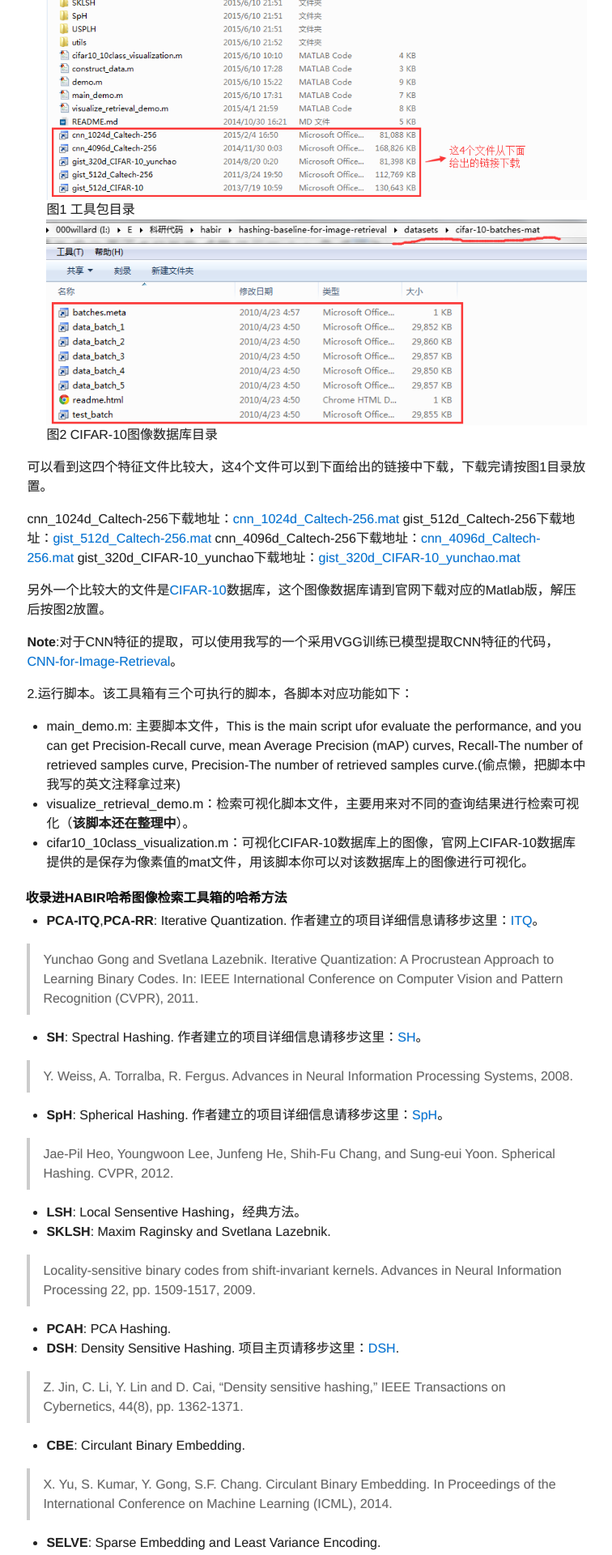
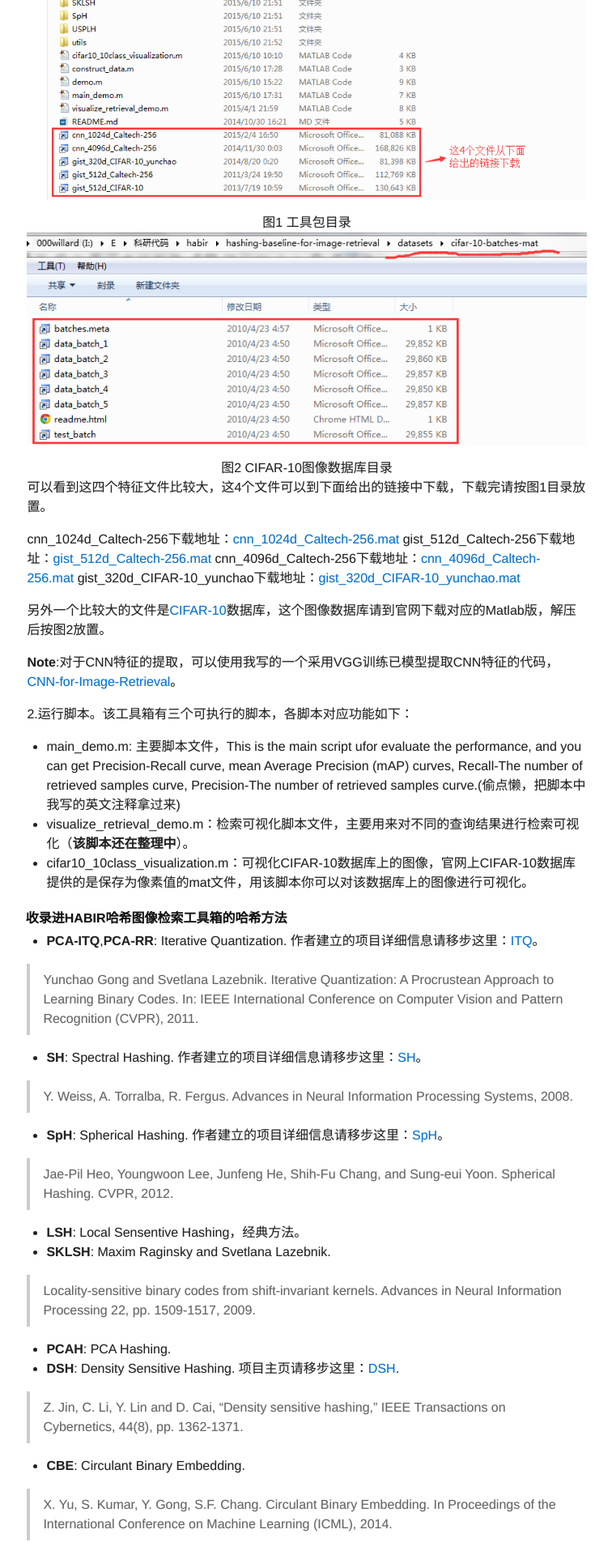
Before and after one commit to willard-yuan/habir, a Jekyll site: the page built from index.md, in a window 1280 px wide. Shown: the part 772-2692 px from the top of the page at 81% size, without its empty margins (261-1017 px from the left). Built offline with Jekyll 4.4.1, drawn with Linux system fonts in a browser that asks for light colours.

```diff
--- a/index.md
+++ b/index.md
@@ -11,9 +11,12 @@ HABIR哈希图像检索工具箱是一个用Matlab语言写的集成了经典哈
 ###怎样使用HABIR哈希图像检索工具箱？
 1. 下载数据库。在本地计算机上，HABIR的文件目录结构如下图所示：
 <img src="./doc/downfiles.png" alt="precision-recall-64bits"/>
-图1 工具包目录
+
+<center>图1 工具包目录</center>
+
 <img src="./doc/CIFAR-10.png" alt="precision-recall-64bits"/>
-图2 CIFAR-10图像数据库目录
+
+<center>图2 CIFAR-10图像数据库目录</center>
 
 可以看到这四个特征文件比较大，这4个文件可以到下面给出的链接中下载，下载完请按图1目录放置。
 
```
